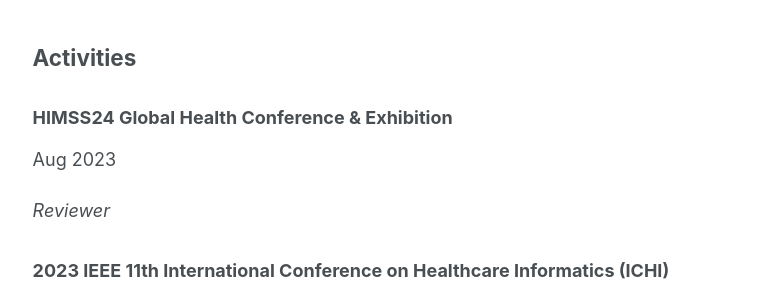
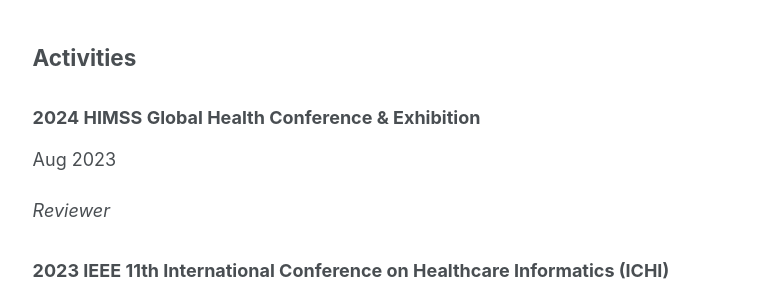
Before and after one commit to BingyuMao/BingyuMao.github.io, a Jekyll site: the page built from _pages/cv.md, in a window 1280 px wide and 900 px high, scrolled down 1958 px. Shown: the part 153-453 px from the top of the window, without its empty margins (249-1026 px from the left). Built offline with Jekyll 4.4.1, drawn with Linux system fonts in a browser that asks for light colours.

Commit message:
Update cv.md

```diff
--- a/_pages/cv.md
+++ b/_pages/cv.md
@@ -92,7 +92,7 @@ Used web crawler technique to map drugs from NCCD to RxNorm.
 
 ## Activities
 
-### HIMSS24 Global Health Conference & Exhibition
+### 2024 HIMSS Global Health Conference & Exhibition
 
 Aug 2023
 
```
